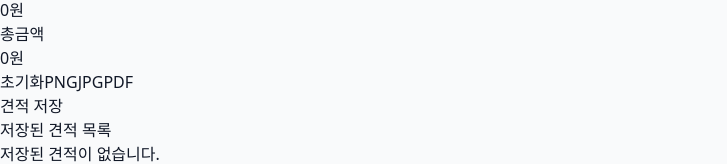
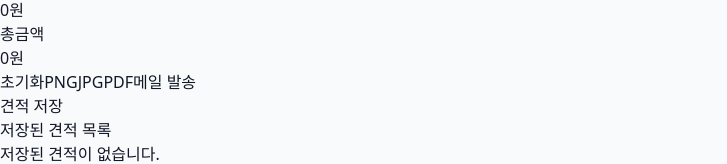
Before and after one commit to wantbstudio-ctrl/wantb-price-engine, a Next.js app: page /estimate in a window 1280 px wide. Shown: the part 890-1054 px from the top of the page, without its empty margins (0-727 px from the left). Built offline with nearby package versions, Linux system fonts and the light colour scheme.

Commit message:
작업 내용

```diff
--- a/app/estimate/page.tsx
+++ b/app/estimate/page.tsx
@@ -1256,6 +1256,24 @@ export default function EstimatePage() {
                   className="rounded-xl border border-gray-200 bg-white px-4 py-3 text-sm font-medium text-gray-700 hover:bg-gray-50"
                 >
                   PDF
+                </button>
+
+                <button
+                  onClick={() => {
+                    const subject = encodeURIComponent(`[견적서] ${estimateTitle || "견적서"}`);
+                    const body = encodeURIComponent(
+                      "안녕하세요.\n\n견적서를 전달드립니다.\n\n" +
+                        `견적번호: ${estimateNumber}\n` +
+                        `제품: ${estimateTitle}\n` +
+                        `총금액: ${formatNumber(totalAmount)}원\n\n` +
+                        "감사합니다."
+                    );
+
+                    window.location.href = `mailto:${email}?subject=${subject}&body=${body}`;
+                  }}
+                  className="rounded-xl border border-blue-200 bg-white px-4 py-3 text-sm font-medium text-blue-700 hover:bg-blue-50"
+                >
+                  메일 발송
                 </button>
               </div>
 
```
